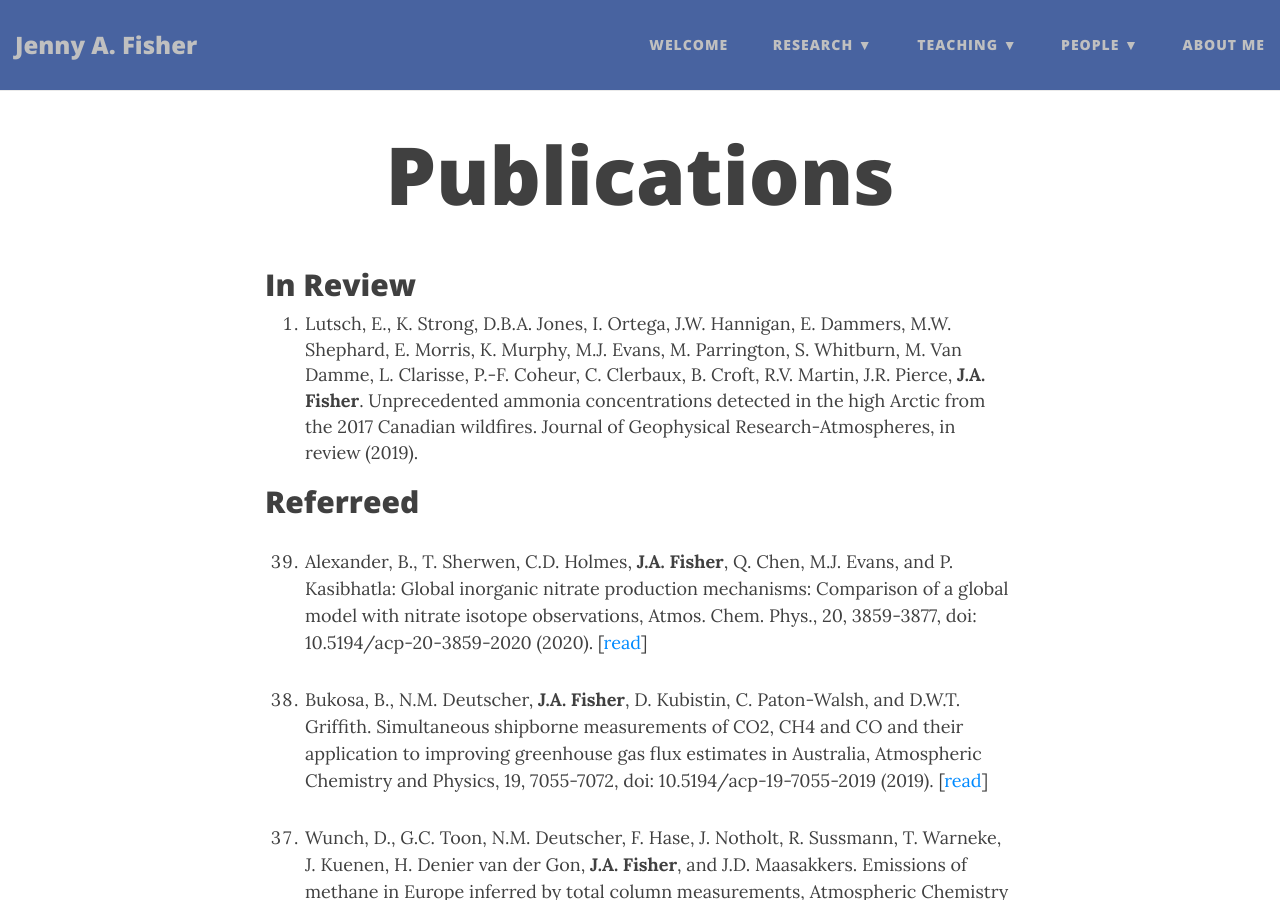
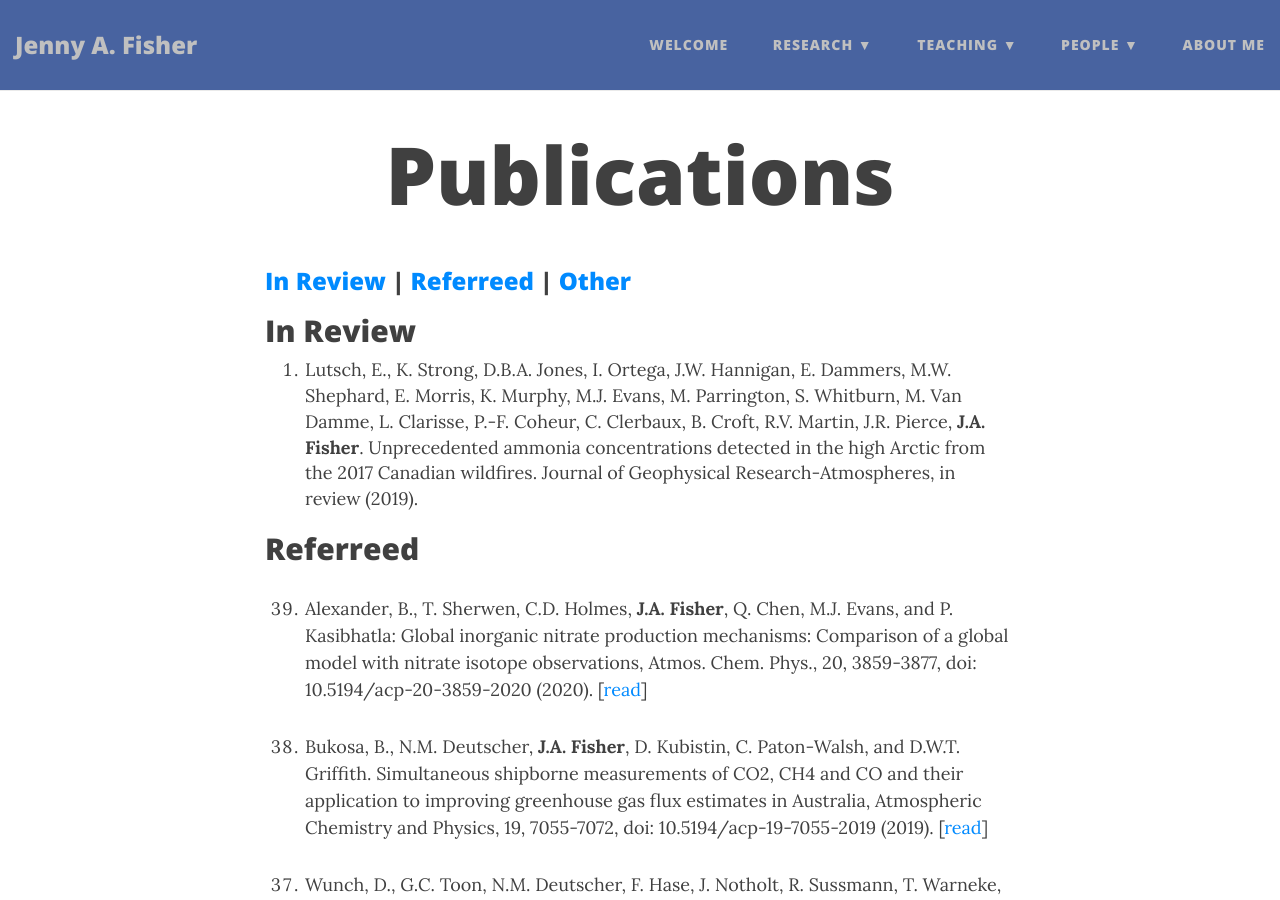
Before and after one commit to jennyfisher/jennyfisher.github.io, a Jekyll site: the page built from publications.md, in a window 1280 px wide and 900 px high. Built offline with Jekyll 4.4.1, drawn with Linux system fonts in a browser that asks for light colours; nearby versions of some CDN libraries.

Commit message:
Update publications.md

```diff
--- a/publications.md
+++ b/publications.md
@@ -2,6 +2,8 @@
 layout: page
 title: Publications
 ---
+
+### [In Review](#in-review) | [Referreed](#referreed) | [Other](#other)
 
 ## In Review
 
```
